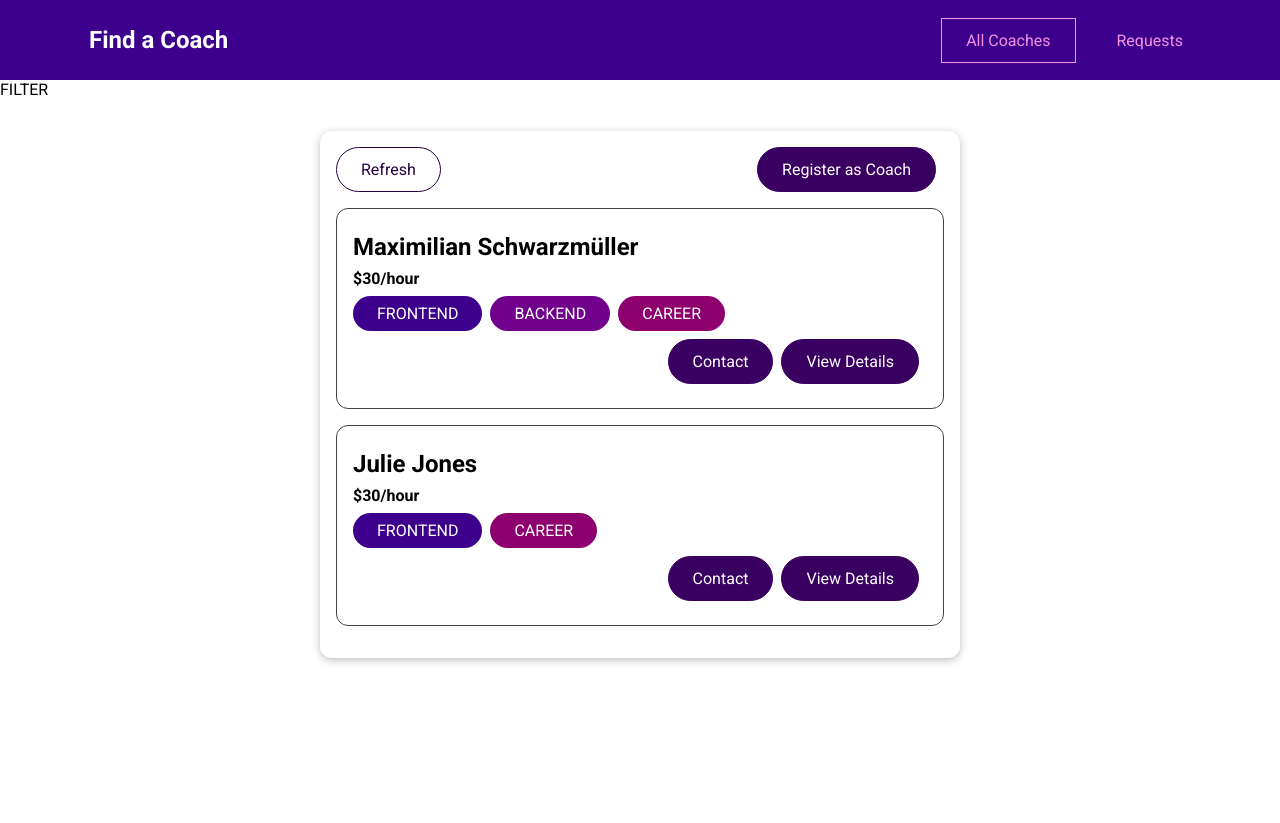
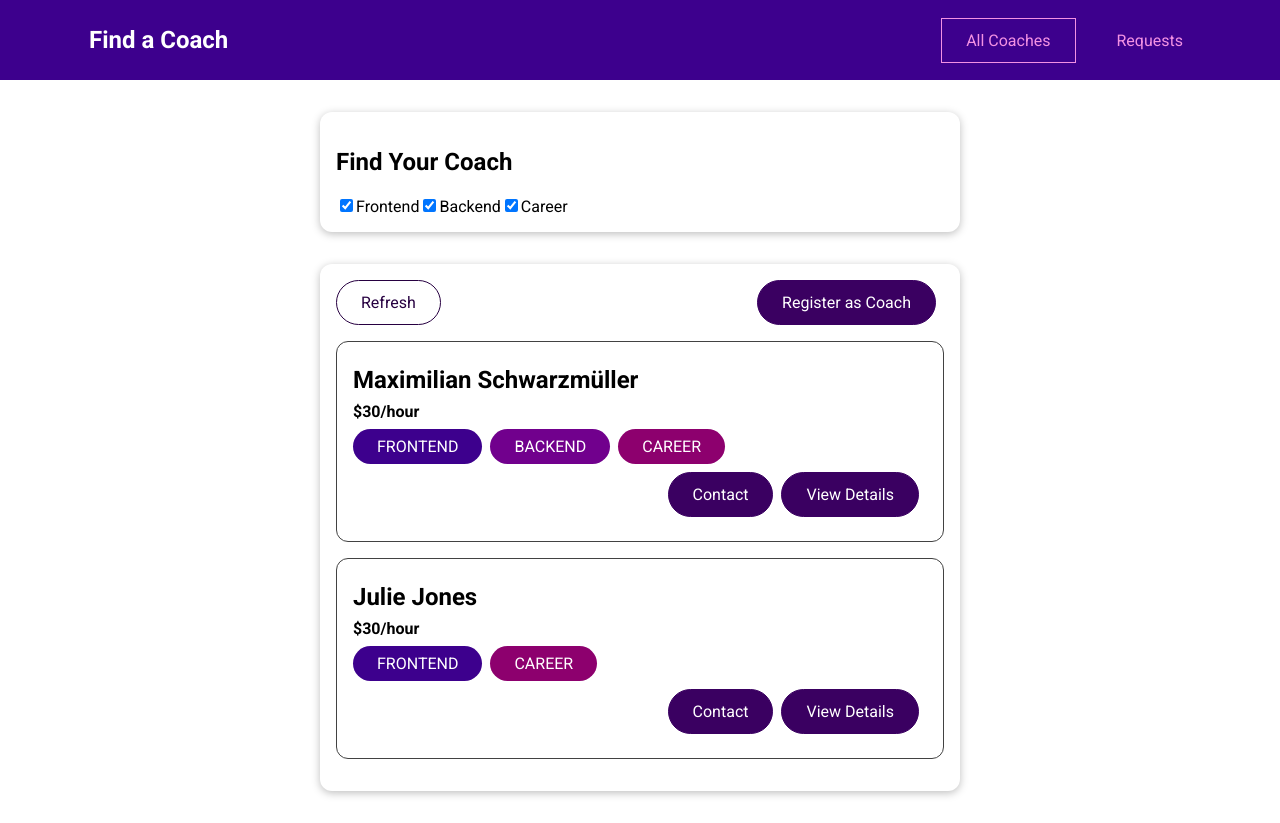
Before and after one commit to gutmanl/vue-the-complete-guide, a Vue app: page /coaches in a window 1280 px wide. Before the commit the page ends 800 px from the top, so only its background shows below. Built offline with nearby package versions, Linux system fonts and the light colour scheme.

Commit message:
implemented coach filtering

```diff
--- /dev/null
+++ b/src/components/coaches/CoachFilter.vue
@@ -0,0 +1,46 @@
+<template>
+    <base-card>
+        <h2>Find Your Coach</h2>
+        <span class="filter-option">
+            <input type="checkbox" id="frontend" checked v-model="filters.frontend"/>
+            <label for="frontend">Frontend</label>
+        </span>
+        <span class="filter-option">
+            <input type="checkbox" id="backend" checked v-model="filters.backend"/>
+            <label for="backend">Backend</label>
+        </span>
+        <span class="filter-option">
+            <input type="checkbox" id="career" checked v-model="filters.career"/>
+            <label for="career">Career</label>
+        </span>
+    </base-card>
+</template>
+
+<script>
+export default {
+    emits: ['change-filter'],
+    data() {
+        return {
+            filters: {
+                frontend: true,
+                backend: true,
+                career: true
+            }
+        }
+    },
+    methods: {
+    },
+    watch: {
+        filters: {
+            handler(value) {
+                this.$emit('change-filter', this.filters);
+            },
+            deep: true
+        }
+    }
+}
+</script>
+
+<style scoped>
+
+</style>
--- a/src/pages/coaches/CoachesList.vue
+++ b/src/pages/coaches/CoachesList.vue
@@ -1,6 +1,6 @@
 <template>
     <section>
-        FILTER
+        <coach-filter @change-filter="setFilters" />
     </section>
     <section>
         <base-card>
@@ -23,17 +23,39 @@
 
 <script>
 import CoachItem from '../../components/coaches/CoachItem.vue';
+import CoachFilter from '../../components/coaches/CoachFilter.vue';
 
 export default {
     components: {
-        CoachItem
+        CoachItem,
+        CoachFilter
+    },
+    data() {
+        return {
+            activeFilters: {
+                frontend: true,
+                backend: true,
+                career: true
+            }
+        }
     },
     computed: {
         filteredCoaches() {
-            return this.$store.getters['coaches/coaches'];
+            const coaches = this.$store.getters['coaches/coaches'];
+            return coaches.filter(coach => {
+                if (this.activeFilters.frontend && coach.areas.includes('frontend')) return true;
+                if (this.activeFilters.backend && coach.areas.includes('backend')) return true;
+                if (this.activeFilters.career && coach.areas.includes('career')) return true;
+                return false;
+            })
         },
         hasCoaches() {
             return this.$store.getters['coaches/hasCoaches'];
+        }
+    },
+    methods: {
+        setFilters(updatedFilters) {
+            this.activeFilters = updatedFilters;
         }
     }
 };
```
